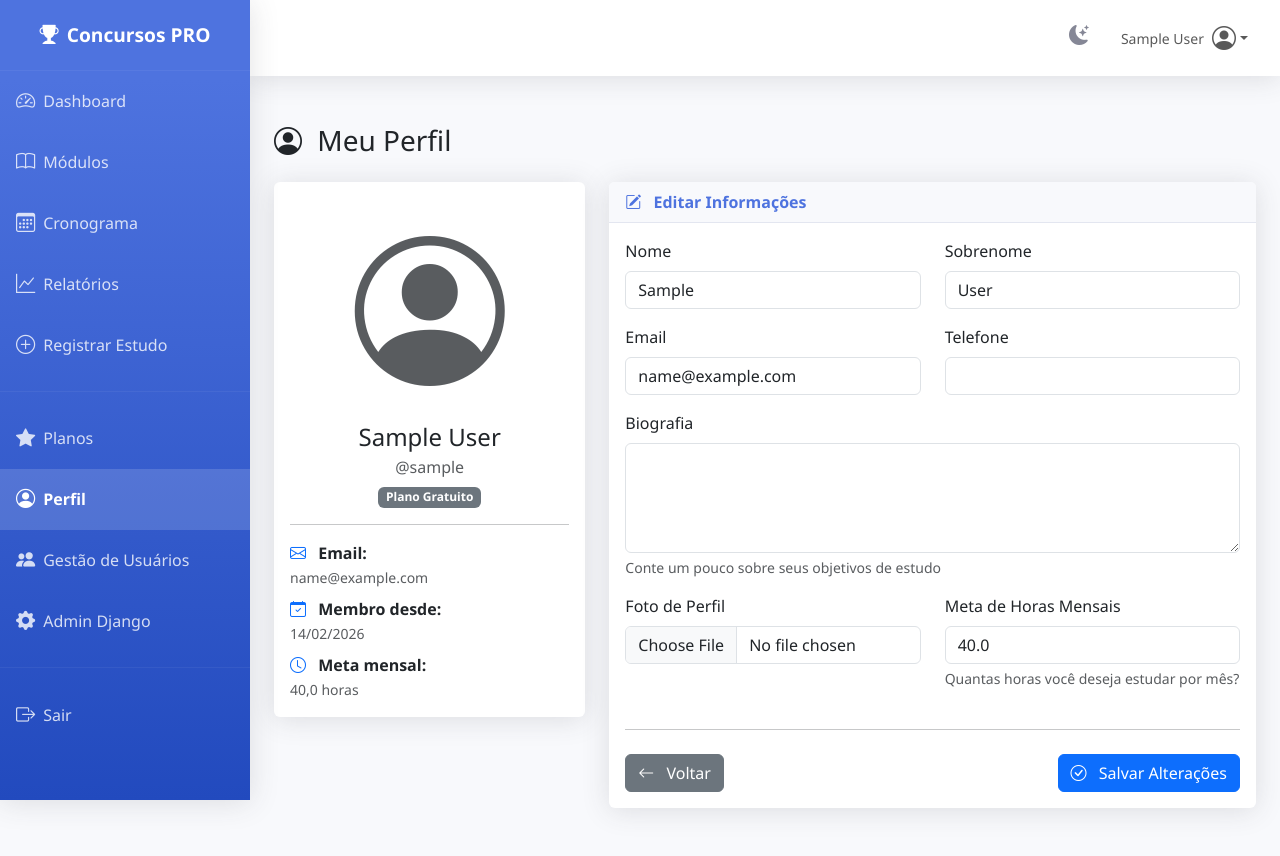
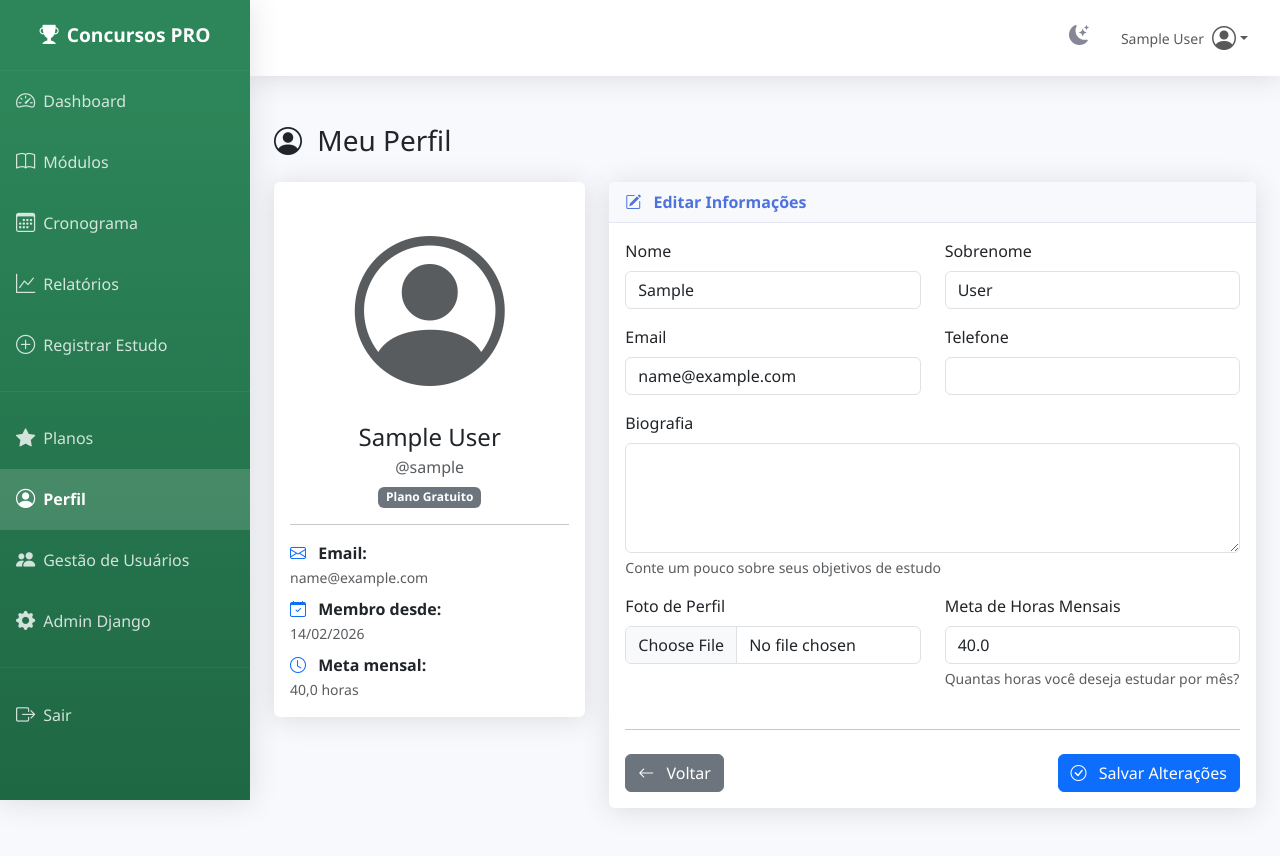
Before and after one commit to 3ielzinh/concurso, a Django app: page /accounts/profile/ in a window 1280 px wide. Run offline with Django 5.2, Linux system fonts and the light colour scheme; the visitor is signed in with stand-in values (Sample User, id 1); some libraries are stand-ins or nearby versions.

Commit message:
style: Update sidebar colors to green gradient for both light and dark themes

```diff
--- a/templates/base.html
+++ b/templates/base.html
@@ -31,7 +31,7 @@
         /* Sidebar Styles */
         .sidebar {
             min-height: 100vh;
-            background: linear-gradient(180deg, var(--primary-color) 10%, #224abe 100%);
+            background: linear-gradient(180deg, #2d8659 10%, #1f6844 100%);
             box-shadow: 0 0.15rem 1.75rem 0 rgba(58, 59, 69, 0.15);
             position: fixed;
             top: 0;
@@ -41,7 +41,7 @@
         }
 
         body.dark-mode .sidebar {
-            background: linear-gradient(180deg, #1a1a2e 10%, #16213e 100%);
+            background: linear-gradient(180deg, #1a4d2e 10%, #0f3d23 100%);
             box-shadow: 0 0.15rem 1.75rem 0 rgba(0, 0, 0, 0.5);
         }
 
```
